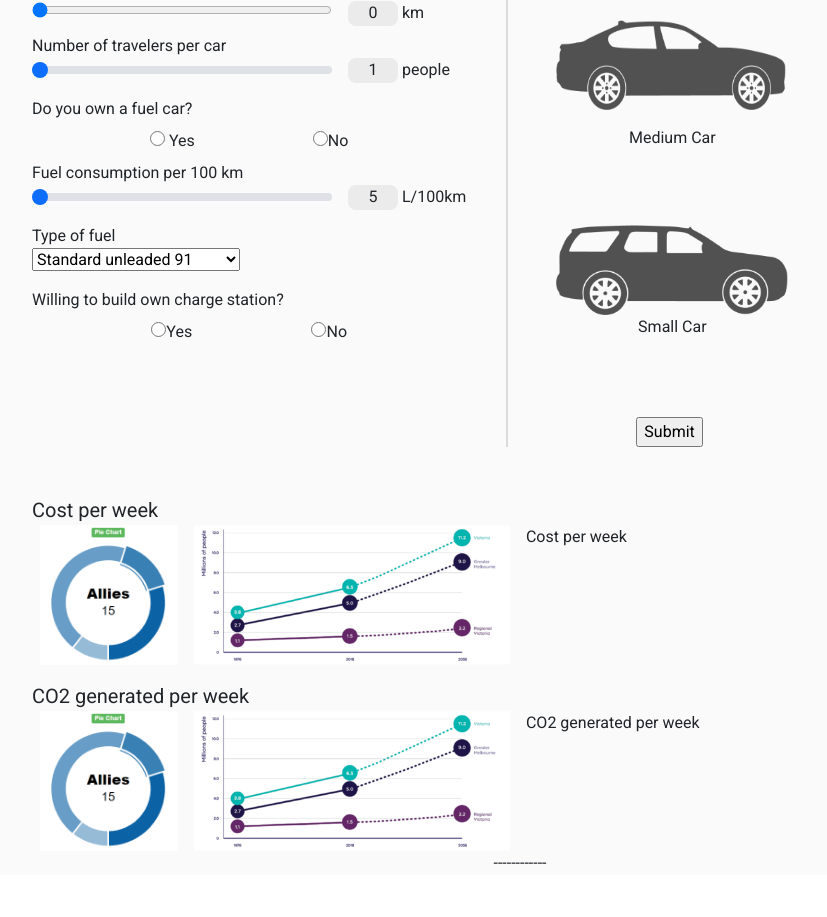
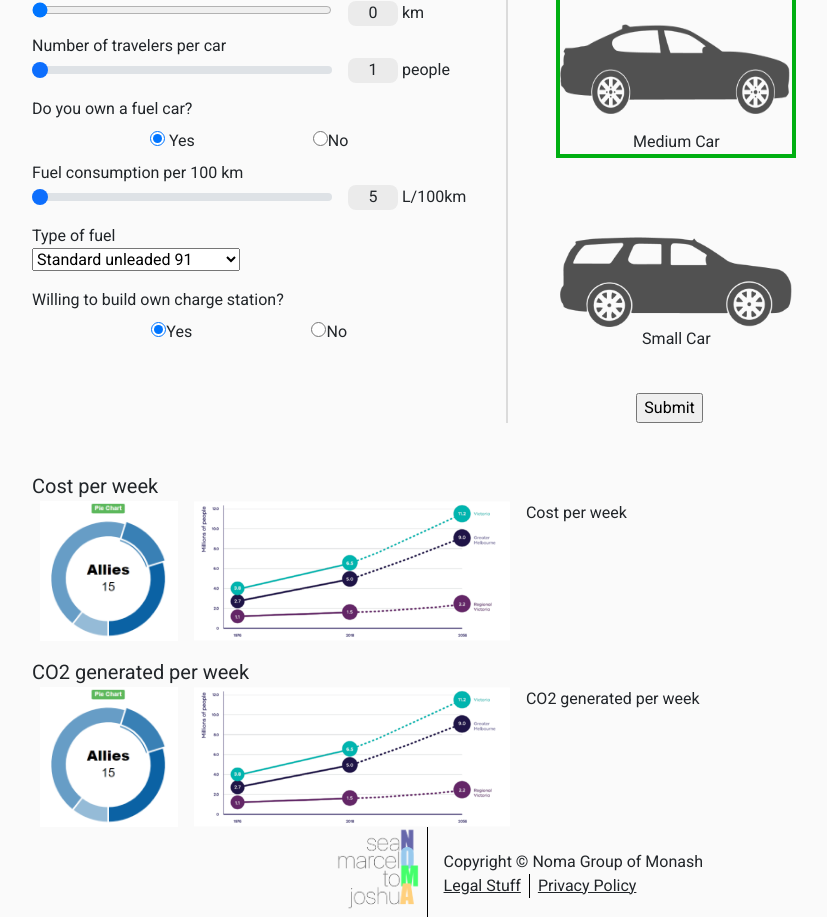
Before and after one commit to marcelo0410/Ecar-for-future, a React (Create React App) app: page /calculator in a window 1280 px wide. Shown: the part 147-1064 px from the top of the page, without its empty margins (120-947 px from the left). Before the commit the page ends 1022 px from the top, so only its background shows below. Built offline with nearby package versions, Linux system fonts and the light colour scheme.

Commit message:
Calculator page and footer

```diff
--- a/src/components/Footer.js
+++ b/src/components/Footer.js
@@ -1,7 +1,17 @@
 import React from 'react'
+import teamLogo from '../assets/components/Team-logo-for-light-background.png'
 
 export default function Footer() {
   return (
-    <div>------------</div>
+    <div className='d-flex align-items-center align-content-center justify-content-sm-center'>
+      <img src={teamLogo} alt="Noma team logo" style={{height:"90px"}} className="footer-border-right me-2 pe-2"/>
+      <div className='ps-2 pt-1'>
+        <div>Copyright © Noma Group of Monash</div>
+        <div className='d-flex'>
+          <div className='footer-underline footer-border-right pe-2'>Legal Stuff</div>
+          <div className='footer-underline ps-2'>Privacy Policy</div>
+        </div>
+      </div>
+    </div>
   )
 }
--- a/src/components/style.css
+++ b/src/components/style.css
@@ -63,3 +63,14 @@
     background-color:#55C595;
     color: white;
 }
+
+.footer-border-right{
+    border-right: black 1px solid;
+}
+
+.footer-underline{
+    text-decoration: underline;
+}
+.footer-text-border-right{
+    border-right: black 1px solid;
+}
--- a/src/screens/calculation/components/Calculator.js
+++ b/src/screens/calculation/components/Calculator.js
@@ -9,15 +9,43 @@ export default function Calculator() {
   const [travelDistance, settravelDistance] = useState(0)
   const [numTraveler, setnumTraveler] = useState(1)
   const [fuelConsumption, setfuelConsumption] = useState(5.0)
-  const [carCSSStyle, setcarCSSStyle] = useState("carImage")
+  const [mediumCarCSSStyle, setMediumCarCSSStyle] = useState("carImageSelected")
+  const [smallCarCSSStyle, setSmallCarCSSStyle] = useState("carImage")
+  const [ownCarRadio, setownCarRadio] = useState("yes")
+  const [petrolSelect, setpetrolSelect] = useState("91")
+  const [ownChargeStationRadio, setownChargeStationRadio] = useState("yes")
   const [carCSSStyleFlag, setcarCSSStyleFlag] = useState(true)
 
 
 
   const handleClickImageGetId = (e) =>{
     // console.log(e.target.id)
-    console.log(e.currentTarget.id)
-    setcarCSSStyle("carImageSelected")
+    // console.log(e.currentTarget.id )
+    if(e.currentTarget.id === "mediumCar"){
+      setMediumCarCSSStyle("carImageSelected")
+      setSmallCarCSSStyle("carImage")
+      setcarCSSStyleFlag(true)
+    } else if(e.currentTarget.id === "smallCar"){
+      setMediumCarCSSStyle("carImage")
+      setSmallCarCSSStyle("carImageSelected")
+      setcarCSSStyleFlag(false)
+    }
+  }
+
+
+  const submitForm = () =>{
+    console.log("travelDistance: ", travelDistance)
+    console.log("numTraveler: ", numTraveler)
+    console.log("fuelConsumption: ", travelDistance)
+    console.log("carCSSStyleFlag: ", carCSSStyleFlag)
+    console.log("ownCarRadio: ", ownCarRadio)
+    console.log("ownChargeStationRadio: ", ownChargeStationRadio)
+    console.log("petrolSelect: ", petrolSelect)
+
+  }
+
+  const CalculateEmission = () =>{
+
   }
 
   return (
@@ -47,9 +75,9 @@ export default function Calculator() {
               </div>
               <div id="fuelCar" className='mt-2'>
                 <div>Do you own a fuel car?</div>
-                <div id="radioArea" style={{display:"flex", justifyContent:"space-evenly"}} className="mt-2">
+                <div id="radioArea" style={{display:"flex", justifyContent:"space-evenly"}} className="mt-2" onChange={ e => setownCarRadio(e.target.value)}>
                   <div>
-                    <input type="radio" id="yes" name="ownCar" value="yes"/>
+                    <input type="radio" id="yes" name="ownCar" value="yes" defaultChecked/>
                     <label className="ms-1 " htmlFor="yes">Yes</label>
                   </div>
                   <div>
@@ -71,7 +99,7 @@ export default function Calculator() {
               </div>
               <div id="fuelType" className='mt-2'>
                 <div>Type of fuel</div>
-                <select id="fuel" name="fuel">
+                <select id="fuel" name="fuel" onChange={e => setpetrolSelect(e.target.value)}>
                   <option value="91">Standard unleaded 91</option>
                   <option value="95">95-octane unleaded petrol</option>
                   <option value="98">98-octane unleaded</option>
@@ -80,9 +108,9 @@ export default function Calculator() {
               </div>
               <div id="chargeRadio" className='mt-3'>
                 <div className='mt-2'>Willing to build own charge station?</div>
-                <div id="radioArea" className="mt-2" style={{display:"flex", justifyContent:"space-evenly"}}>
+                <div id="radioArea2" className="mt-2" style={{display:"flex", justifyContent:"space-evenly"}} onChange={ e => setownChargeStationRadio(e.target.value)}>
                   <div>
-                    <input type="radio" id="yes" name="ownChargeStation" value="yes"/>
+                    <input type="radio" id="yes" name="ownChargeStation" value="yes" defaultChecked/>
                     <label htmlFor="yes">Yes</label>
                   </div>
                   <div>
@@ -95,17 +123,17 @@ export default function Calculator() {
             </div>
             <div id="RightInput" style={{textAlign:"left"}}  className="ms-5">
               <div>Select your car type</div>
-              <div id="mediumCar" onClick={handleClickImageGetId} className={carCSSStyle}>
+              <div id="mediumCar" onClick={handleClickImageGetId} className={mediumCarCSSStyle}>
                 <img src={mediumCar}  style={{height:"90px", width:"230px", marginTop:"35px"}}></img>
                 <div className='mt-3 text-center'>Medium Car</div>
               </div>
 
-              <div id="smallCar" onClick={handleClickImageGetId} className={carCSSStyle}>
+              <div id="smallCar" onClick={handleClickImageGetId} className={smallCarCSSStyle}>
                 <img src={smallCar} style={{height:"90px", marginTop:"45px"}}></img>
                 <div className='text-center'>Small Car</div>
               </div>
 
-              <input type="submit" value="Submit" className="mt-5" style={{marginLeft:"80px"}}></input>
+              <input type="submit" value="Submit" className="mt-2" style={{marginLeft:"80px"}} onClick={submitForm}></input>
             </div>
         </div>
         <div id="vis" className='mt-5'>
--- a/src/screens/calculation/components/style.css
+++ b/src/screens/calculation/components/style.css
@@ -37,7 +37,7 @@ input[type="radio"]::after{
 }
 
 .carImage{
-    border: none;
+    border: #FAFAFA 4px solid;
     margin-bottom: 30px;
 }
 .carImageSelected{
```
Also changed, not shown: src/assets/components/Team-logo-for-light-background.png (added).
